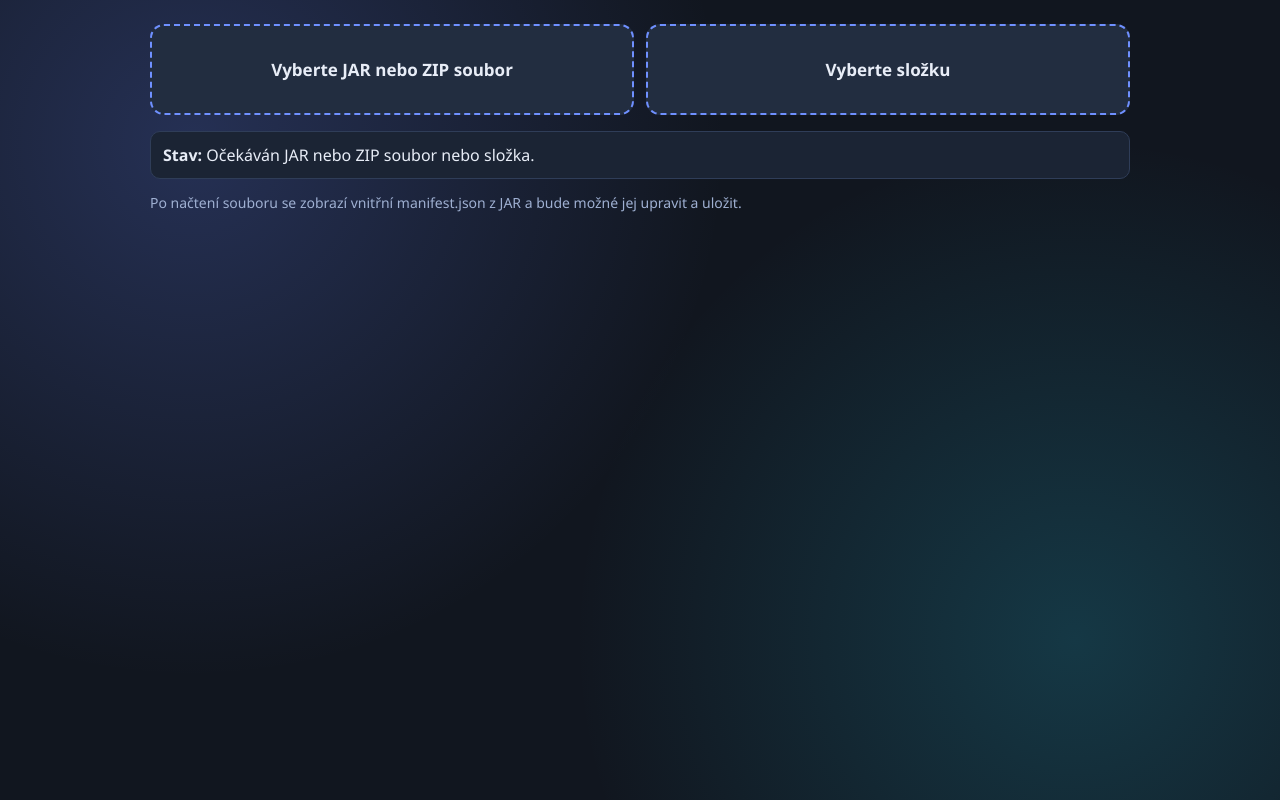
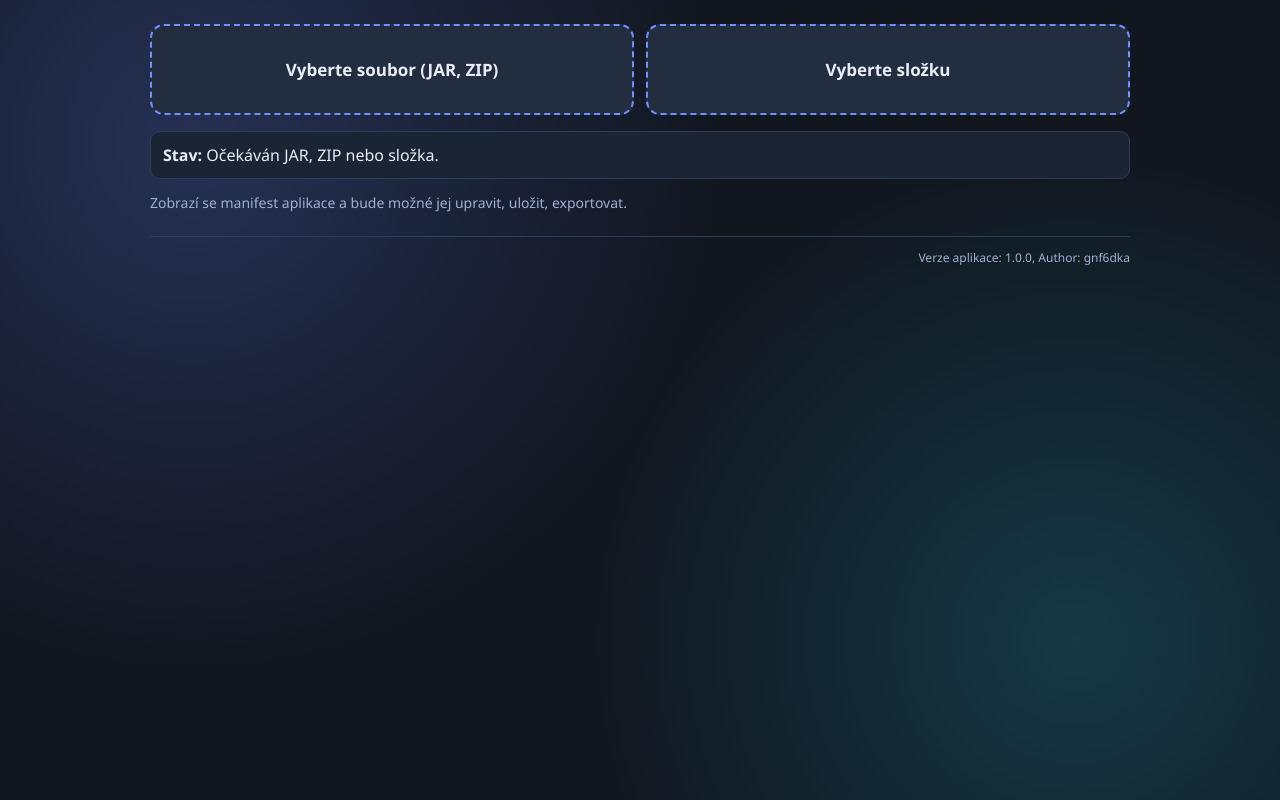
Before and after one commit to gnf6dka/JAguaR, a React (Vite) app: page / in a window 1280 px wide. Built offline with nearby package versions, Linux system fonts and the light colour scheme.

Commit message:
footer & version

```diff
--- a/electron/main.js
+++ b/electron/main.js
@@ -307,7 +307,7 @@ app.whenReady().then(() => {
 
   ipcMain.handle('manifest:pickFile', async () => {
     const result = await dialog.showOpenDialog({
-      title: 'Vyberte JAR nebo ZIP soubor',
+      title: 'Vyberte soubor (JAR, ZIP)',
       properties: ['openFile'],
       filters: [
         { name: 'JAR/ZIP', extensions: ['jar', 'zip'] }
--- a/package.json
+++ b/package.json
@@ -1,5 +1,5 @@
 {
-  "name": "electron-dnd-json-tool",
+  "name": "electron-manifest-json-tool",
   "version": "1.0.0",
   "description": "Portable JSON Tool using Electron + React + Vite",
   "author": "Jiri Kumprecht",
--- a/src/App.jsx
+++ b/src/App.jsx
@@ -1,6 +1,7 @@
 
 import { useCallback, useEffect, useMemo, useRef, useState } from 'react'
 import { useDropzone } from 'react-dropzone'
+import packageJson from '../package.json'
 
 const basePanelStyle = {
   borderRadius: 14,
@@ -82,7 +83,8 @@ const trailPresets = {
   }
 }
 
-const initialStatusText = 'Očekáván JAR nebo ZIP soubor nebo složka.'
+const initialStatusText = 'Očekáván JAR, ZIP nebo složka.'
+const appVersion = packageJson.version
 
 function TrailLayer({ trails }) {
   return (
@@ -554,7 +556,7 @@ function App() {
         <div style={{ display: 'grid', gridTemplateColumns: 'repeat(auto-fit, minmax(320px, 1fr))', gap: 12 }}>
           <div {...getRootProps()} style={panelStyle}>
             <input {...getInputProps()} />
-            <p style={{ margin: 0, fontSize: 17, fontWeight: 600 }}>Vyberte JAR nebo ZIP soubor</p>
+            <p style={{ margin: 0, fontSize: 17, fontWeight: 600 }}>Vyberte soubor (JAR, ZIP)</p>
           </div>
 
           <div
@@ -774,9 +776,22 @@ function App() {
 
       {!meta && (
         <p style={{ marginTop: 14, fontSize: 14, color: theme.mutedText }}>
-          Po načtení souboru se zobrazí vnitřní manifest.json z JAR a bude možné jej upravit a uložit.
+          Zobrazí se manifest aplikace a bude možné jej upravit, uložit, exportovat.
         </p>
       )}
+
+      <footer
+        style={{
+          marginTop: 24,
+          paddingTop: 12,
+          borderTop: `1px solid ${theme.statusBorder}`,
+          fontSize: 12,
+          color: theme.mutedText,
+          textAlign: 'right'
+        }}
+      >
+        Verze aplikace: {appVersion}, Author: gnf6dka
+      </footer>
       </div>
     </div>
   )
```
